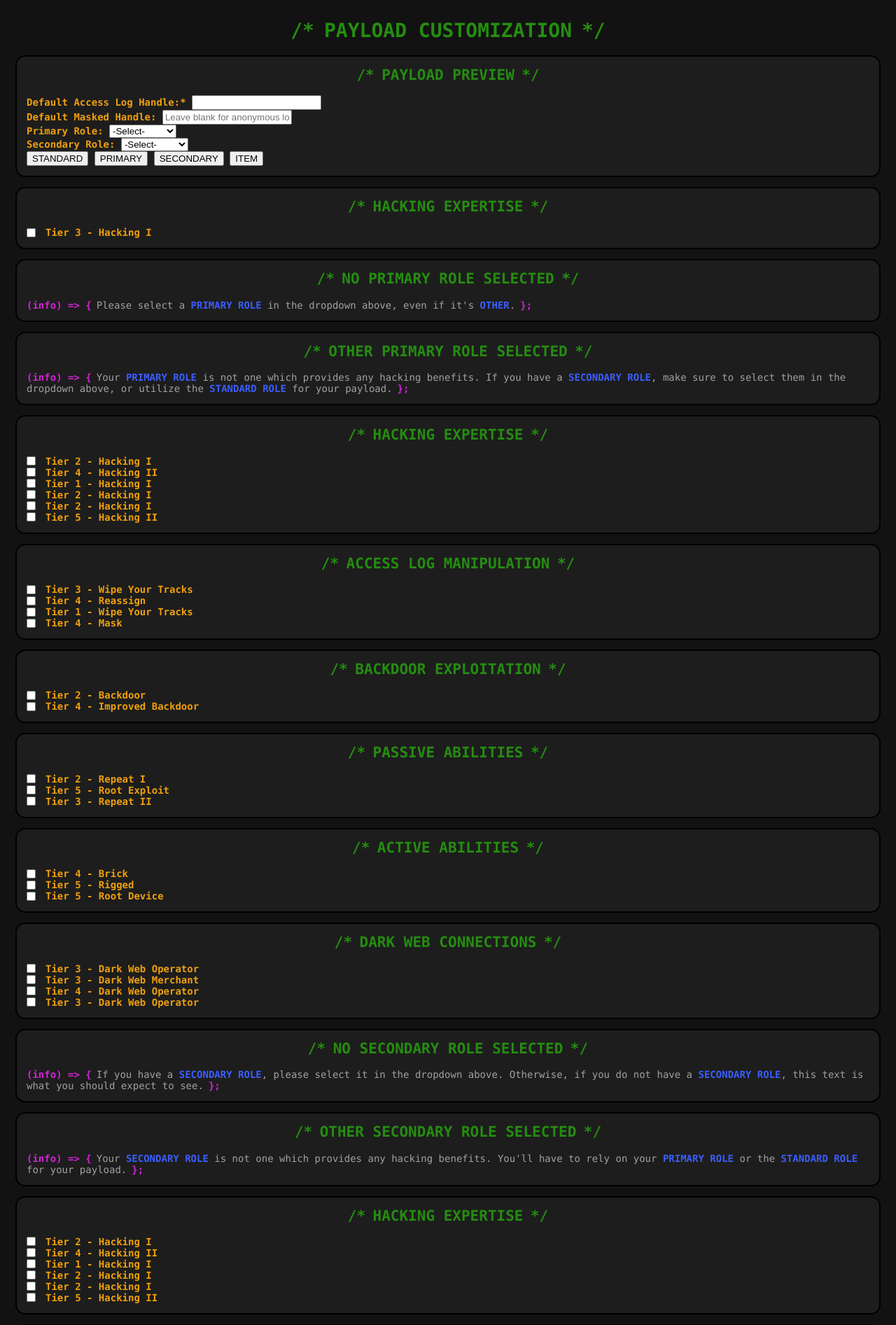
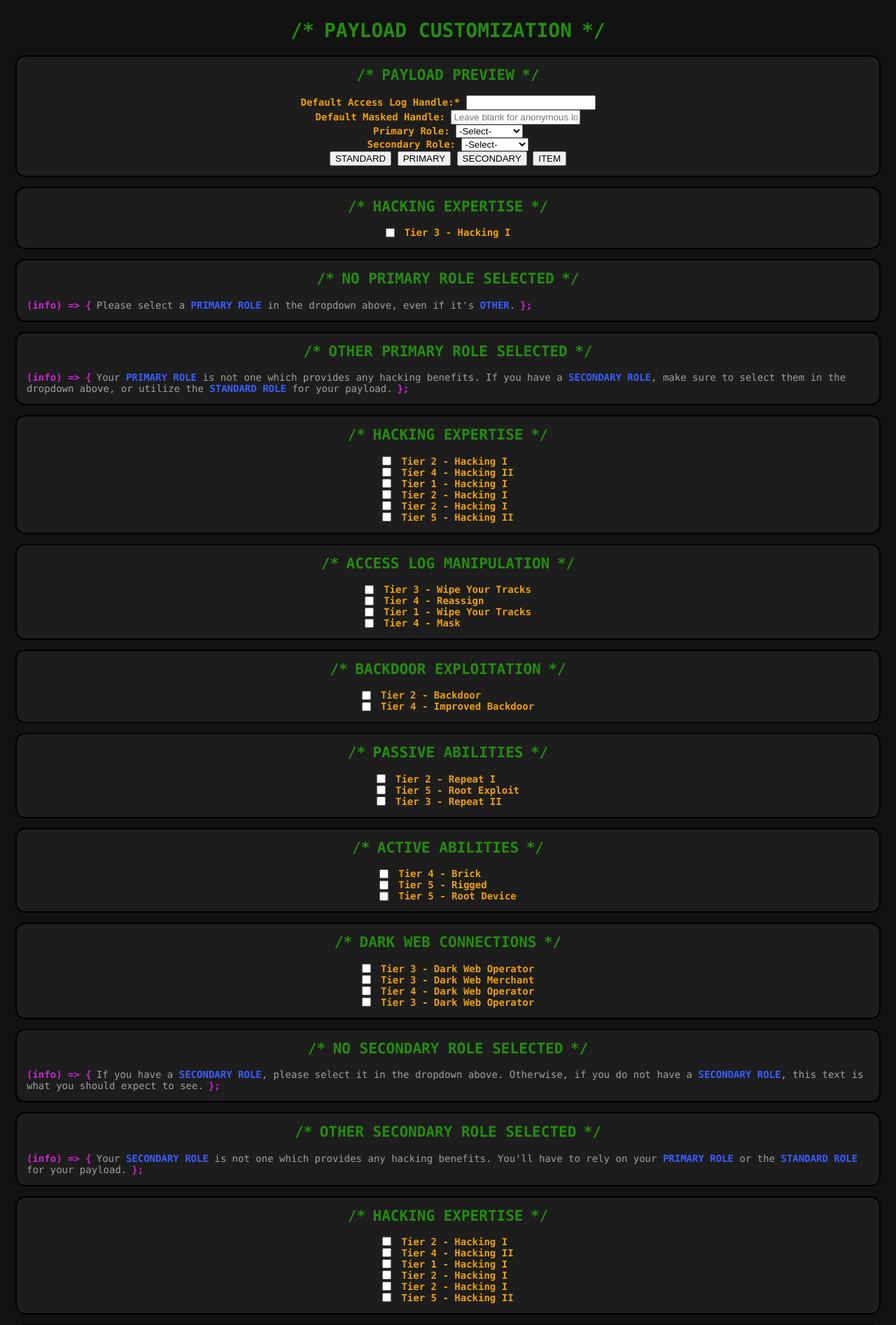
Before and after one commit to TheHexCode/CPU-Terminal, a PHP site: page /profile.html in a window 1280 px wide. Shown: the top 1893 px of the page at 70% size. Run offline with PHP 8.4, Linux system fonts and the light colour scheme.

Commit message:
added html tags and more styling

```diff
--- a/Resources/Styles/styles.css
+++ b/Resources/Styles/styles.css
@@ -102,11 +102,6 @@ footer {
     padding: 1rem;
 }
 
-.countdown {
-    font-size: 1.75rem;
-    text-align: center;
-}
-
 .contained,
 .flex-contained {
     margin: auto;
@@ -136,6 +131,17 @@ footer {
     flex-flow: row wrap;
     align-items: center;
     gap: 1rem;
+}
+
+.options {
+    display: flex;
+    flex-flow: column nowrap;
+    align-items: center;
+}
+
+.countdown {
+    font-size: 1.75rem;
+    text-align: center;
 }
 
 .access-log {
--- a/profile.html
+++ b/profile.html
@@ -56,9 +56,11 @@
 				</section>
 	<!-- STANDARD--><section class="options">
 						<h2>HACKING EXPERTISE</h2>
+						<div class="group">
 							<div class="select">
 								<input type="checkbox" id="stnd_hack_check" form="statsForm" data-skill="hack" data-value="1">
 								<label for="stnd_hack_check">Tier 3 - Hacking I</label>
+							</div>
 						</div>
 					</section>
 	<!-- PRIMARY --><div>
@@ -74,6 +76,7 @@
 						</section>
 						<section class="options">
 							<h2>HACKING EXPERTISE</h2>
+							<div class="group">
 								<div class="select">
 									<input type="checkbox" id="p_bast_hack_check_1" form="statsForm" data-skill="hack" data-value="1">
 									<label for="p_bast_hack_check_1">Tier 2 - Hacking I</label>
@@ -98,9 +101,11 @@
 									<input type="checkbox" id="p_slip_hack_check_2" form="statsForm" data-skill="hack" data-value="2">
 									<label for="p_slip_hack_check_2">Tier 5 - Hacking II</label>
 								</div>
+							</div>
 						</section>
 						<section class="options">
 							<h2>ACCESS LOG MANIPULATION</h2>
+							<div class="group">
 								<div class="select">
 									<input type="checkbox" id="p_diss_wipe_check" form="statsForm" data-skill="wipe">
 									<label for="p_diss_wipe_check">Tier 3 - Wipe Your Tracks</label>
@@ -117,9 +122,11 @@
 									<input type="checkbox" id="p_slip_mask_check" form="statsForm" data-skill="mask">
 									<label for="p_slip_mask_check">Tier 4 - Mask</label>
 								</div>
+							</div>
 						</section>
 						<section class="options">
 							<h2>BACKDOOR EXPLOITATION</h2>
+							<div class="group">
 								<div class="select">
 									<input type="checkbox" id="p_diss_bd_check" form="statsForm" data-skill="bd">
 									<label for="p_diss_bd_check">Tier 2 - Backdoor</label>
@@ -128,9 +135,11 @@
 									<input type="checkbox" id="p_diss_ibd_check" form="statsForm" data-skill="ibd">
 									<label for="p_diss_ibd_check">Tier 4 - Improved Backdoor</label>
 								</div>
+							</div>
 						</section>
 						<section class="options">
 							<h2>PASSIVE ABILITIES</h2>
+							<div class="group">
 								<div class="select">
 									<input type="checkbox" id="d_diss_repeat_check" form="statsForm" data-skill="repeat" data-value="1">
 									<label for="p_diss_repeat_check">Tier 2 - Repeat I</label>
@@ -143,9 +152,11 @@
 									<input type="checkbox" id="p_slip_repeat_check" form="statsForm" data-skill="repeat" data-value="2">
 									<label for="p_slip_repeat_check">Tier 3 - Repeat II</label>
 								</div>
+							</div>
 						</section>
 						<section class="options">
 							<h2>ACTIVE ABILITIES</h2>
+							<div class="group">
 								<div class="select">
 									<input type="checkbox" id="p_diss_brick_check" form="statsForm" data-skill="brick">
 									<label for="p_diss_brick_check">Tier 4 - Brick</label>
@@ -158,9 +169,11 @@
 									<input type="checkbox" id="p_slip_root_check" form="statsForm" data-skill="root">
 									<label for="p_slip_root_check">Tier 5 - Root Device</label>
 								</div>
+							</div>
 						</section>
 						<section class="options">
 							<h2>DARK WEB CONNECTIONS</h2>
+							<div class="group">
 								<div class="select">
 									<input type="checkbox" id="p_bast_dwa_check" form="statsForm" data-skill="dwa">
 									<label for="p_bast_dwa_check">Tier 3 - Dark Web Operator</label>
@@ -177,6 +190,7 @@
 									<input type="checkbox" id="p_slip_dwa_check" form="statsForm" data-skill="dwa">
 									<label for="p_slip_dwa_check">Tier 3 - Dark Web Operator</label>
 								</div>
+							</div>
 						</section>
 					</div>
 	<!--SECONDARY--><div>
@@ -192,6 +206,7 @@
 						</section>
 						<section class="options">
 							<h2>HACKING EXPERTISE</h2>
+							<div class="group">
 								<div class="select">
 									<input type="checkbox" id="s_bast_hack_check_1" form="statsForm" data-skill="hack" data-value="1">
 									<label for="s_bast_hack_check_1">Tier 2 - Hacking I</label>
@@ -216,9 +231,11 @@
 									<input type="checkbox" id="s_slip_hack_check_2" form="statsForm" data-skill="hack" data-value="2">
 									<label for="s_slip_hack_check_2">Tier 5 - Hacking II</label>
 								</div>
+							</div>
 						</section>
 						<section class="options">
 							<h2>ACCESS LOG MANIPULATION</h2>
+							<div class="group">
 								<div class="select">
 									<input type="checkbox" id="s_diss_wipe_check" form="statsForm" data-skill="wipe">
 									<label for="s_diss_wipe_check">Tier 3 - Wipe Your Tracks</label>
@@ -235,9 +252,11 @@
 									<input type="checkbox" id="s_slip_mask_check" form="statsForm" data-skill="mask">
 									<label for="s_slip_mask_check">Tier 4 - Mask</label>
 								</div>
+							</div>
 						</section>
 						<section class="options">
 							<h2>BACKDOOR EXPLOITATION</h2>
+							<div class="group">
 								<div class="select">
 									<input type="checkbox" id="s_diss_bd_check" form="statsForm" data-skill="bd">
 									<label for="s_diss_bd_check">Tier 2 - Backdoor</label>
@@ -246,9 +265,11 @@
 									<input type="checkbox" id="s_diss_ibd_check" form="statsForm" data-skill="ibd">
 									<label for="s_diss_ibd_check">Tier 4 - Improved Backdoor</label>
 								</div>
+							</div>
 						</section>
 						<section class="options">
 							<h2>PASSIVE ABILITIES</h2>
+							<div class="group">
 								<div class="select">
 									<input type="checkbox" id="s_diss_repeat_check" form="statsForm" data-skill="repeat" data-value="1">
 									<label for="s_diss_repeat_check">Tier 2 - Repeat I</label>
@@ -261,9 +282,11 @@
 									<input type="checkbox" id="s_slip_repeat_check" form="statsForm" data-skill="repeat" data-value="2">
 									<label for="s_slip_repeat_check">Tier 3 - Repeat II</label>
 								</div>
+							</div>
 						</section>
 						<section class="options">
 							<h2>ACTIVE ABILITIES</h2>
+							<div class="group">
 								<div class="select">
 									<input type="checkbox" id="s_diss_brick_check" form="statsForm" data-skill="brick">
 									<label for="s_diss_brick_check">Tier 4 - Brick</label>
@@ -276,9 +299,11 @@
 									<input type="checkbox" id="s_slip_root_check" form="statsForm" data-skill="root">
 									<label for="s_slip_root_check">Tier 5 - Root Device</label>
 								</div>
+							</div>
 						</section>
 						<section class="options">
 							<h2>DARK WEB CONNECTIONS</h2>
+							<div class="group">
 								<div class="select">
 									<input type="checkbox" id="s_bast_dwa_check" form="statsForm" data-skill="dwa">
 									<label for="s_bast_dwa_check">Tier 3 - Dark Web Operator</label>
@@ -295,14 +320,17 @@
 									<input type="checkbox" id="s_slip_dwa_check" form="statsForm" data-skill="dwa">
 									<label for="s_slip_dwa_check">Tier 3 - Dark Web Operator</label>
 								</div>
+							</div>
 						</section>
 					</div>
 	<!--  ITEMS  --><div>
 						<section class="options">
 							<h2>CYBERDECKS</h2>
+							<div class="group">
 								<div class="select">
 									<input type="checkbox" id="item_deck_basic_check" form="statsForm">
 									<label for="item_deck_basic_check">Basic Cyberdeck</label>
+								</div>
 							</div>
 						</section>
 					</div>
```
Lines whose indentation alone changed are shown as unchanged.
